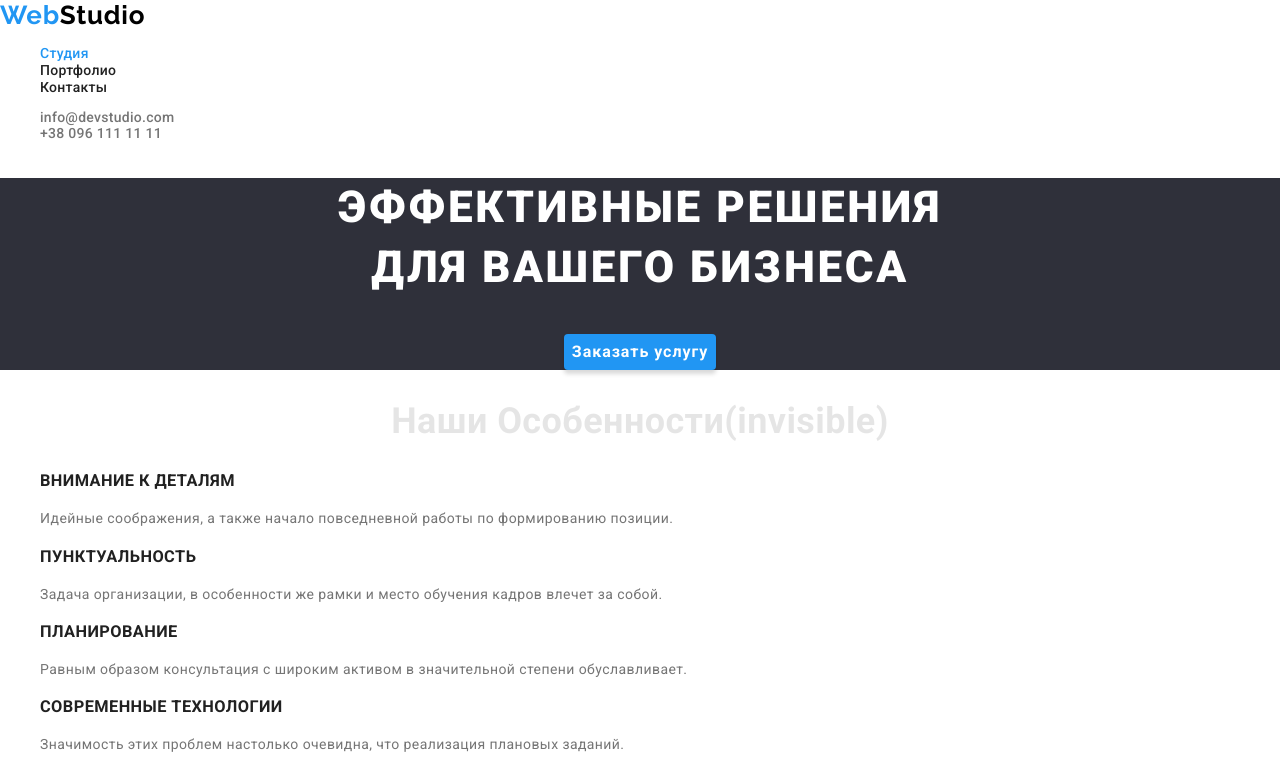
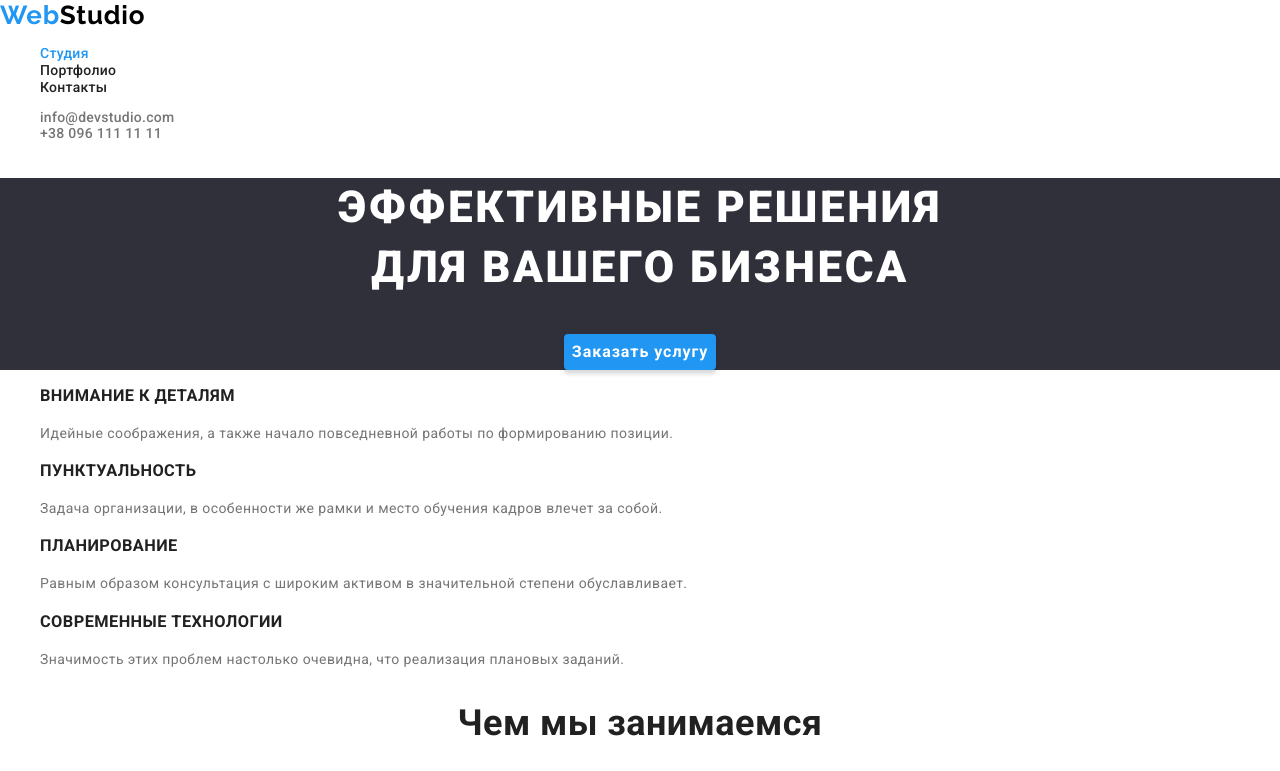
Before and after one commit to grig-d/goit-markup-hw-03, a plain HTML site: page index.html in a window 1280 px wide. Shown: the top 771 px of the page. Drawn offline with Linux system fonts and the light colour scheme.

Commit message:
invisible heading = font-size: 0px

```diff
--- a/css/styles.css
+++ b/css/styles.css
@@ -117,6 +117,7 @@ body {
 /* TODO:  invisible heading */
 .section-title.invisible {
 	color: rgba(0, 0, 0, 0.1);
+	font-size: 0px;
 }
 
 .feature-list .title {
--- a/index.html
+++ b/index.html
@@ -43,7 +43,7 @@
 			<!-- features section -->
 			<section>
 				<!-- invisible heading -->
-				<h2 class="section-title invisible">Наши Особенности(invisible)</h2>
+				<h2 class="section-title invisible">Наши Особенности</h2>
 				<ul class="feature-list list">
 					<li>
 						<h3 class="title">Внимание к деталям</h3>
```
Also changed, not shown: portfolio.html (+1 -1 lines).
